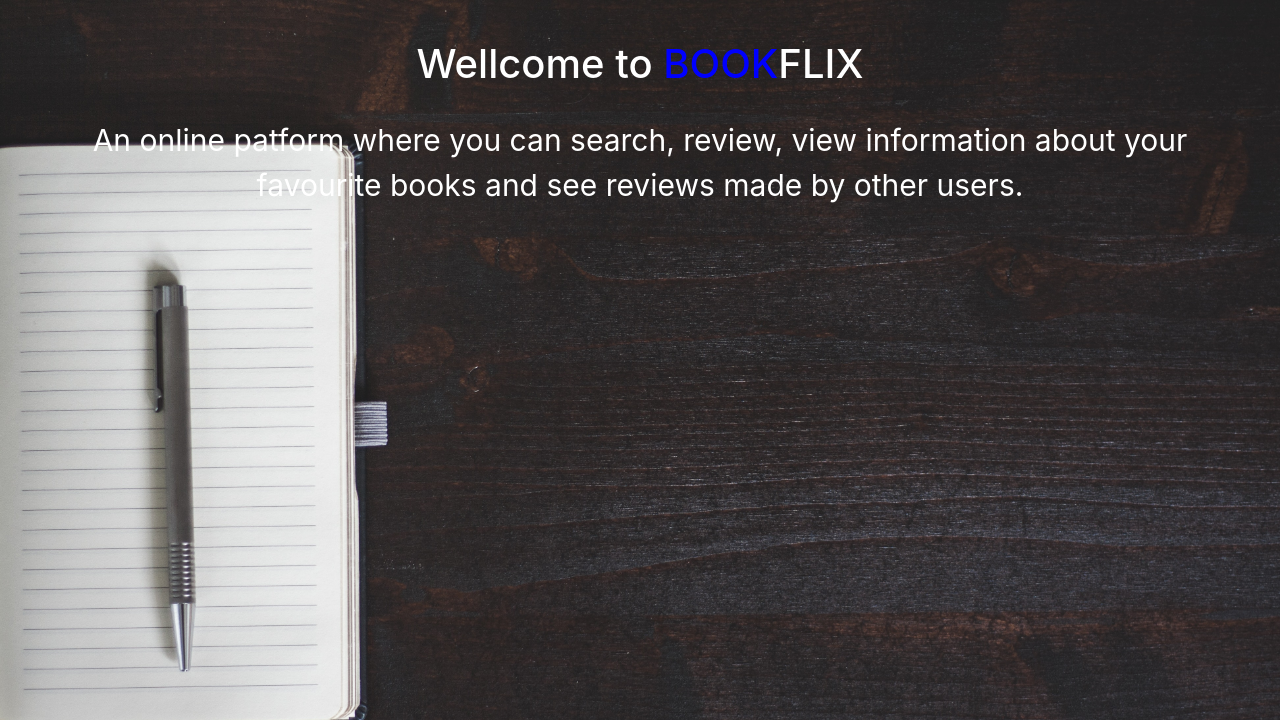
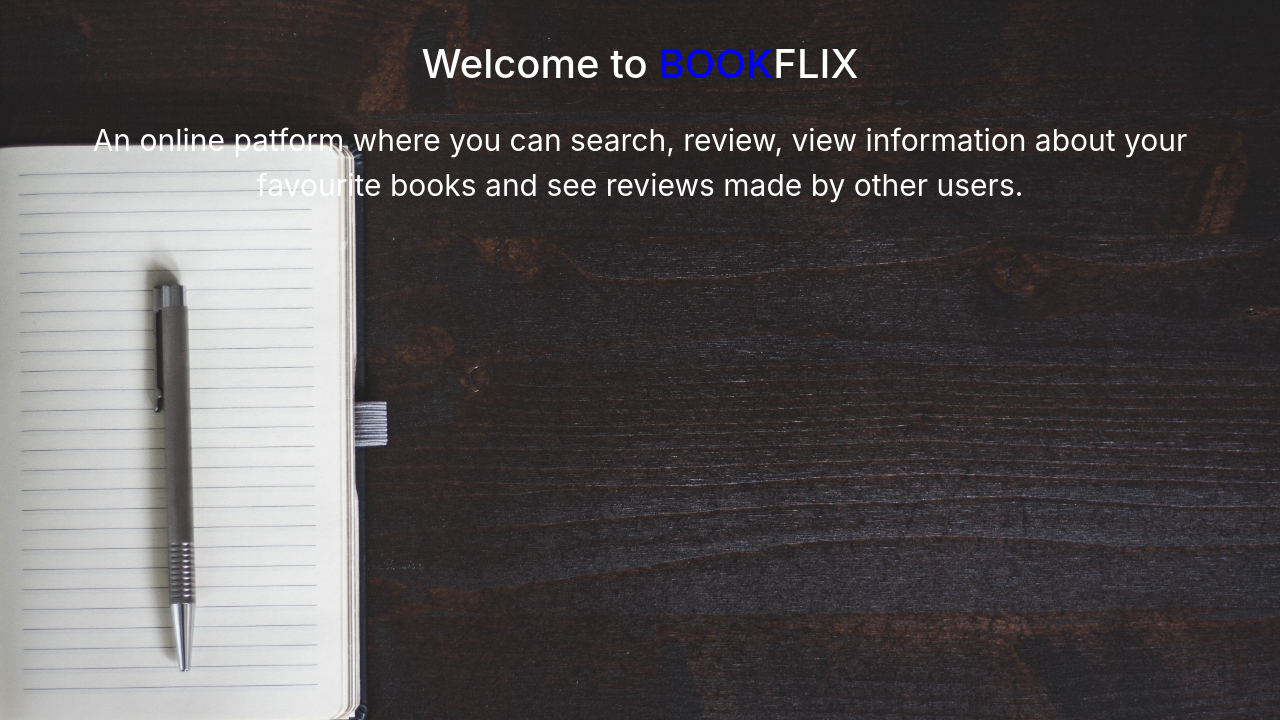
Before and after one commit to rajman01/bookflix, a Flask app: page / in a window 1280 px wide. Shown: the part 80-800 px from the top of the page. Run offline with Flask 2, Linux system fonts and the light colour scheme; some libraries are stand-ins or nearby versions.

Commit message:
Update index.html

```diff
--- a/templates/index.html
+++ b/templates/index.html
@@ -6,7 +6,7 @@
 
 {% block body %}
 <div id="con">
-    <h1>Wellcome to <span class="blue">BOOK</span>FLIX</h1>
+    <h1>Welcome to <span class="blue">BOOK</span>FLIX</h1>
     <div class="about"> An online patform where you can search, review, view information
     about your favourite books and see reviews made by other users.</div>
 
```
